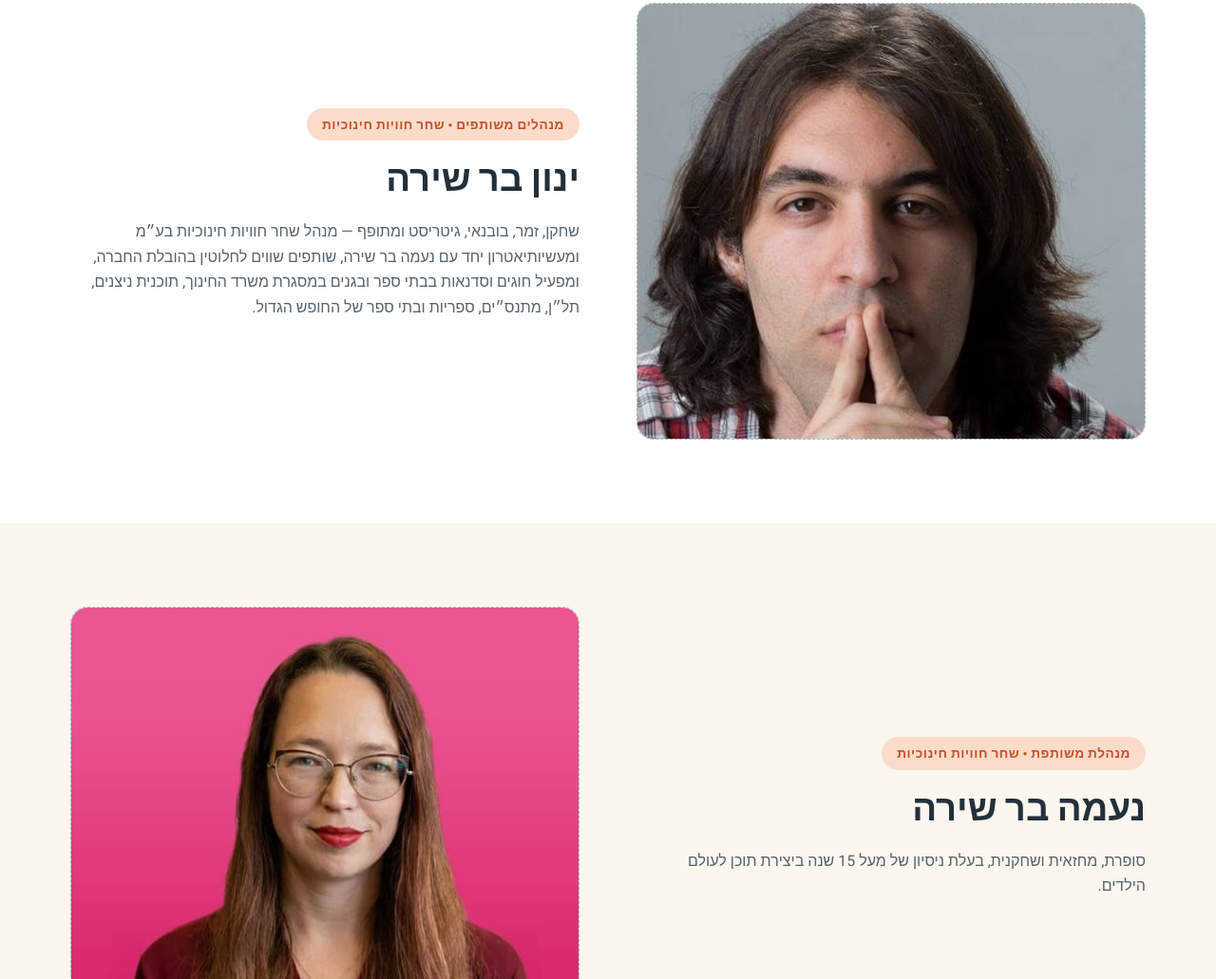
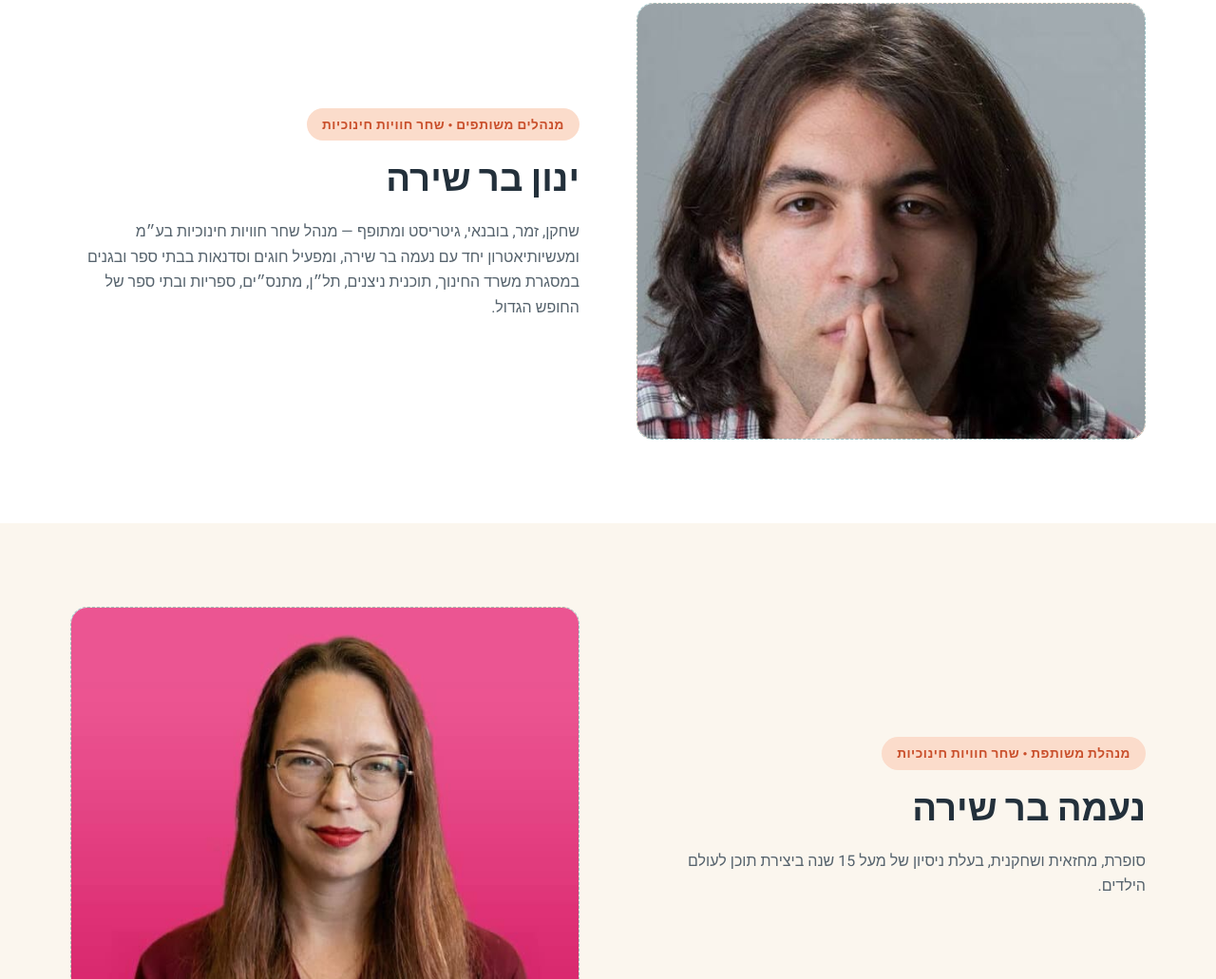
Before and after one commit to yinonbarshirasoundclash/shachar-website, a plain HTML site: page about.html in a window 1280 px wide. Shown: the part 1107-2138 px from the top of the page at 95% size. Drawn offline with Linux system fonts and the light colour scheme.

Commit message:
Add files via upload

```diff
--- a/about.html
+++ b/about.html
@@ -65,7 +65,7 @@
       <div>
         <span class="eyebrow">מנהלים משותפים · שחר חוויות חינוכיות</span>
         <h2>ינון בר שירה</h2>
-        <p>שחקן, זמר, בובנאי, גיטריסט ומתופף — מנהל שחר חוויות חינוכיות בע״מ ומעשיותיאטרון יחד עם נעמה בר שירה, שותפים שווים לחלוטין בהובלת החברה, ומפעיל חוגים וסדנאות בבתי ספר ובגנים במסגרת משרד החינוך, תוכנית ניצנים, תל״ן, מתנס״ים, ספריות ובתי ספר של החופש הגדול.</p>
+        <p>שחקן, זמר, בובנאי, גיטריסט ומתופף — מנהל שחר חוויות חינוכיות בע״מ ומעשיותיאטרון יחד עם נעמה בר שירה, ומפעיל חוגים וסדנאות בבתי ספר ובגנים במסגרת משרד החינוך, תוכנית ניצנים, תל״ן, מתנס״ים, ספריות ובתי ספר של החופש הגדול.</p>
       </div>
     </div>
   </div>
```
